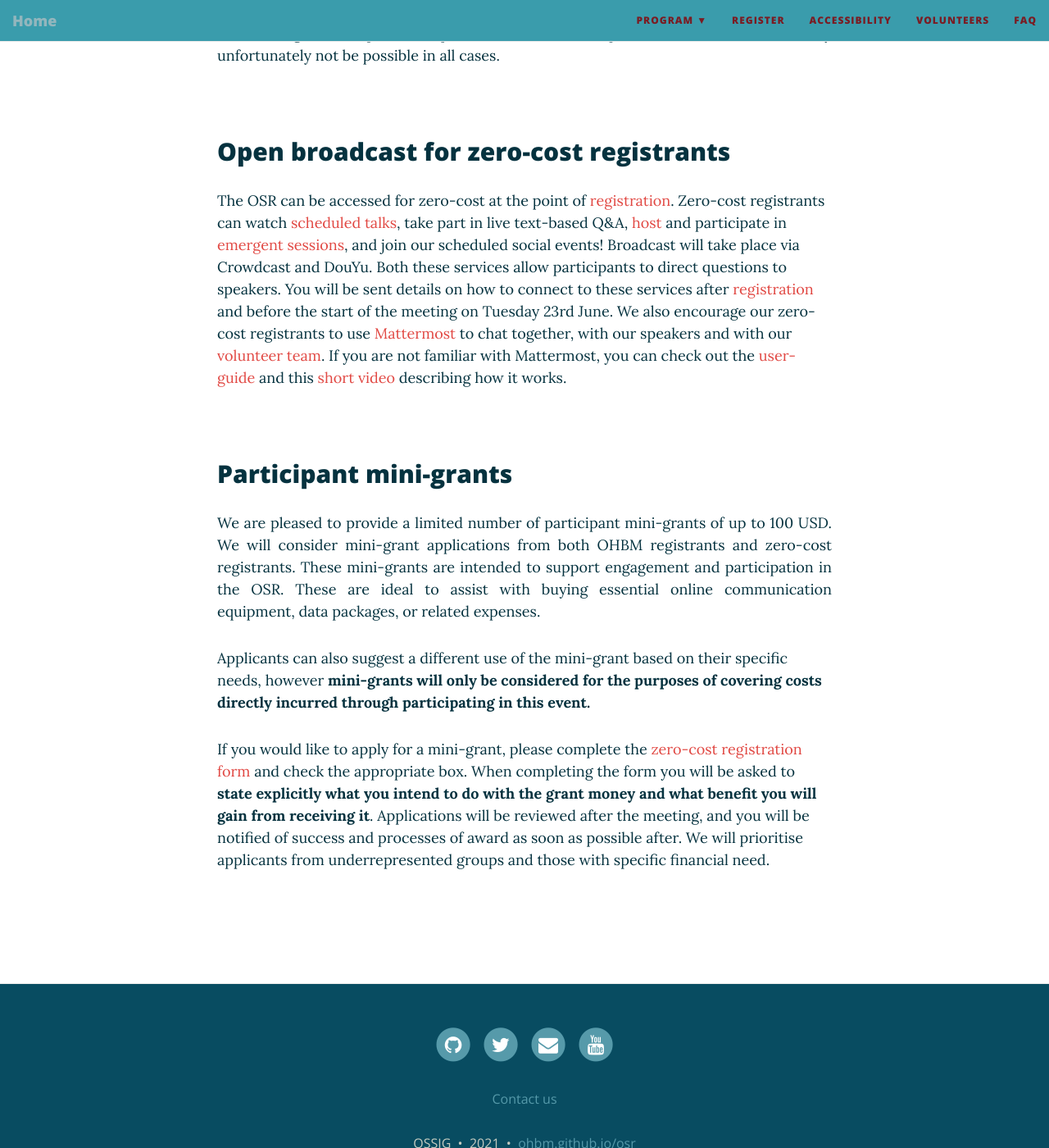
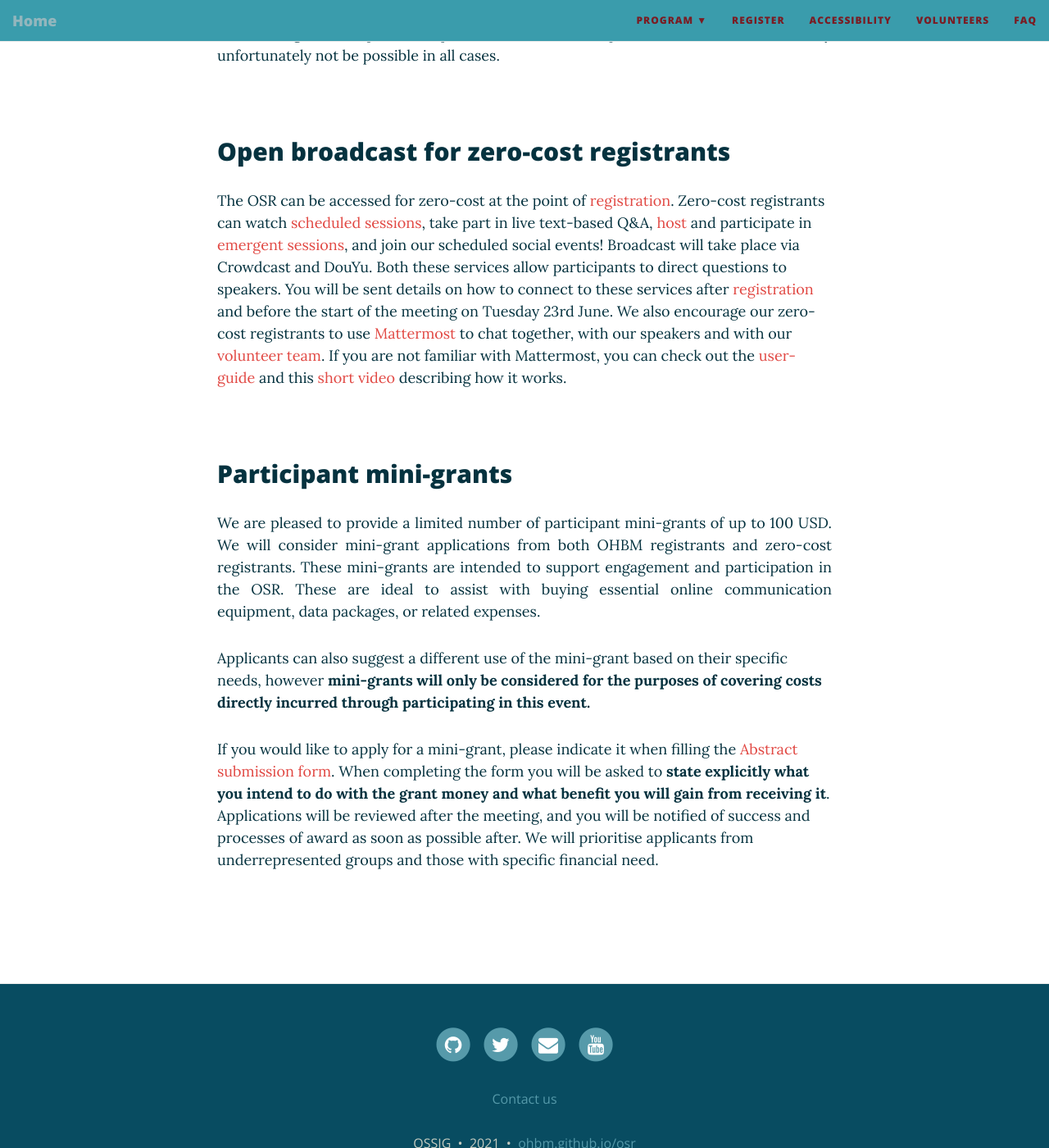
Before and after one commit to ohbm/osr2021, a Jekyll site: the page built from access.md, in a window 1280 px wide and 1400 px high, scrolled down 1249 px. Shown: the whole window at 82% size. Built offline with Jekyll 4.4.1, drawn with Linux system fonts in a browser that asks for light colours; nearby versions of some CDN libraries.

Commit message:
Update access.md

```diff
--- a/access.md
+++ b/access.md
@@ -35,14 +35,15 @@ For individuals requiring hearing support or who speak English as a second langu
 </p>
 <div id="zero-cost"></div>
 <br>
+
 ## Open broadcast for zero-cost registrants
 
-
-The OSR can be accessed for zero-cost at the point of [registration](register.md). Zero-cost registrants can watch [scheduled talks](schedule.html), take part in live text-based Q&A, [host](submit.md) and participate in [emergent sessions](formats.md/#emergent), and join our scheduled social events!
+The OSR can be accessed for zero-cost at the point of [registration](register.md). Zero-cost registrants can watch [scheduled sessions](schedule.html), take part in live text-based Q&A, [host](submit.md) and participate in [emergent sessions](formats.md/#emergent), and join our scheduled social events!
 Broadcast will take place via Crowdcast and DouYu. Both these services allow participants to direct questions to speakers. You will be sent details on how to connect to these services after [registration](register.md) and before the start of the meeting on Tuesday 23rd June.
 We also encourage our zero-cost registrants to use [Mattermost](https://mattermost.brainhack.org) to chat together, with our speakers and with our [volunteer team](volunteers.md). If you are not familiar with Mattermost, you can check out the [user-guide](https://docs.mattermost.com/guides/user.html) and this [short video](https://www.youtube.com/watch?v=eq4yEM5z5SY&list=PL-jqvaPsjQpMqnRgFEw_3fuGQbcVDTpaM&index=5) describing how it works.
 <div id="mini-grants"></div>
 <br>
+
 ## Participant mini-grants
 
 <p align="justify">
@@ -50,7 +51,7 @@ We are pleased to provide a limited number of participant mini-grants of up to 1
 </p>
 Applicants can also suggest a different use of the mini-grant based on their specific needs, however **mini-grants will only be considered for the purposes of covering costs directly incurred through participating in this event.**
 
-If you would like to apply for a mini-grant, please complete the [zero-cost registration form](register.md) and check the appropriate box.
+If you would like to apply for a mini-grant, please indicate it when filling the [Abstract submission form](/submit.md/#submission).
 When completing the form you will be asked to **state explicitly what you intend to do with the grant money and what benefit you will gain from receiving it**. Applications will be reviewed after the meeting, and you will be notified of success and processes of award as soon as possible after. We will prioritise applicants from underrepresented groups and those with specific financial need.
 <div id="hubs"></div>
 <br>
```
